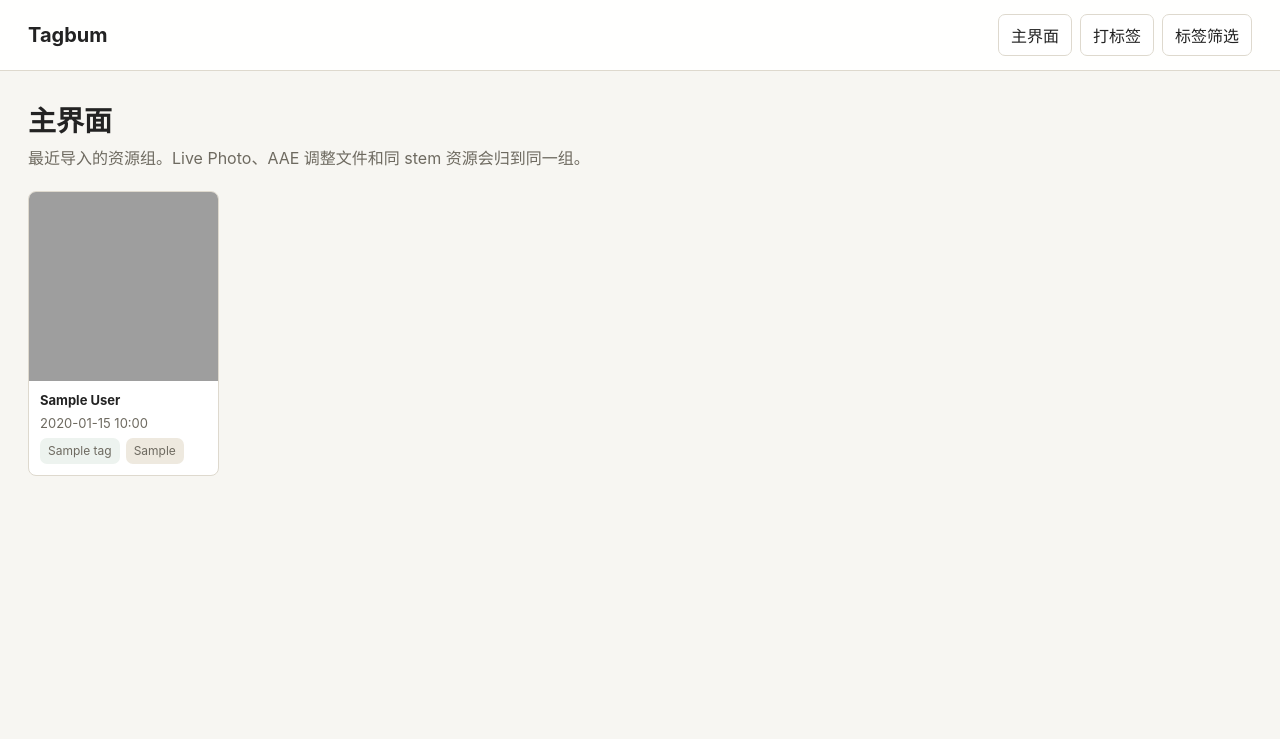
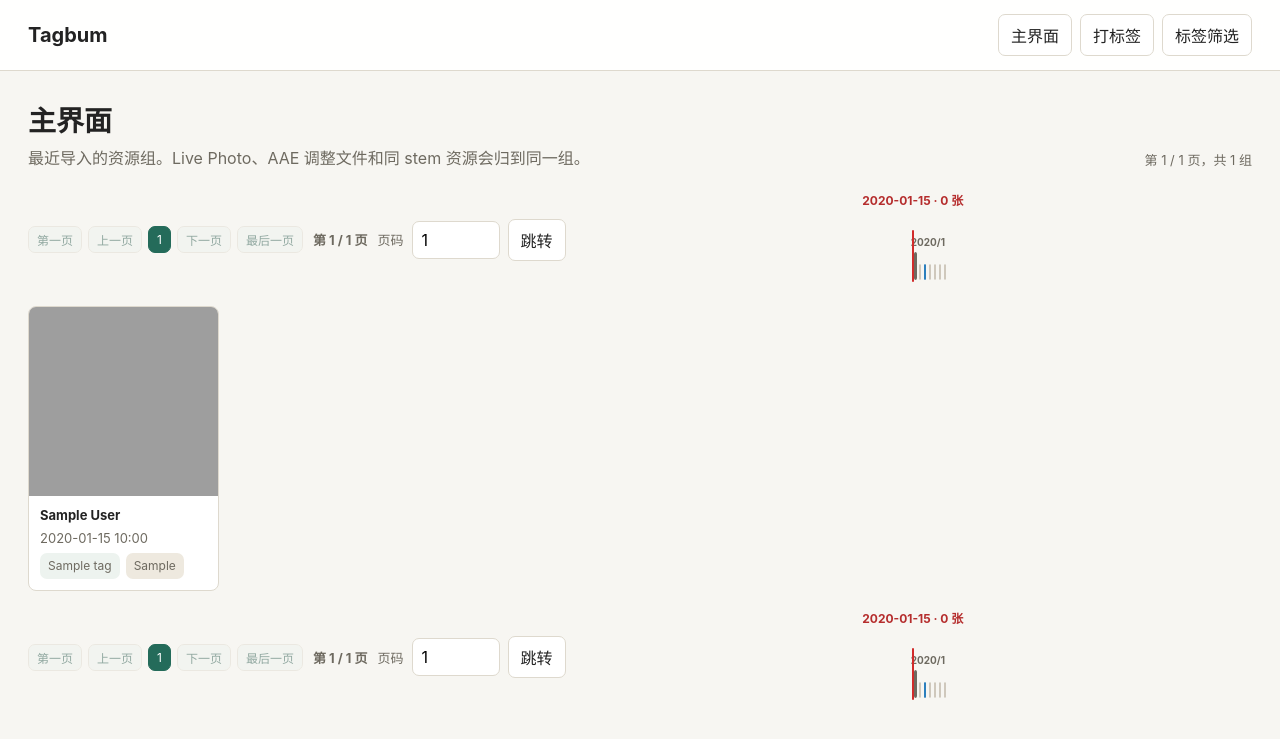
Before and after one commit to Headmaster218/Tagbum, a FastAPI app: page / in a window 1280 px wide. Shown: the top 739 px of the page. Run offline with FastAPI, Linux system fonts and the light colour scheme; tables that the repository leaves empty hold one stand-in row (values such as "Sample post"); some libraries are stand-ins or nearby versions; grey boxes are pictures that could not be loaded.

Commit message:
V0.2.0 加入页面跳转和时间轴

```diff
--- a/Tagbum/main.py
+++ b/Tagbum/main.py
@@ -1,5 +1,6 @@
 from __future__ import annotations
 
+from datetime import date, datetime, timedelta
 from pathlib import Path
 
 from fastapi import Depends, FastAPI, Form, HTTPException, Request
@@ -14,6 +15,8 @@ from .media import WEB_IMAGE_EXTENSIONS, build_full_preview
 from .models import AssetGroup, AssetResource, AssetTag, Tag
 
 PACKAGE_DIR = Path(__file__).resolve().parent
+HOME_PAGE_SIZE = 72
+TAGGER_PAGE_SIZE = 80
 
 app = FastAPI(title="Tagbum")
 templates = Jinja2Templates(directory=PACKAGE_DIR / "templates")
@@ -26,10 +29,34 @@ def startup() -> None:
 
 
 @app.get("/", response_class=HTMLResponse)
-def home(request: Request, session: Session = Depends(get_session)) -> HTMLResponse:
-    groups = _load_groups(session, limit=72)
+def home(
+    request: Request,
+    page: int = 1,
+    jump_date: str | None = None,
+    session: Session = Depends(get_session),
+) -> HTMLResponse:
+    total_groups = _count_groups(session)
+    if jump_date:
+        offset = _resolve_offset_for_date(session, jump_date)
+        page = offset // HOME_PAGE_SIZE + 1
+    page = max(1, min(page, max(1, _total_pages(total_groups, HOME_PAGE_SIZE))))
+    offset = (page - 1) * HOME_PAGE_SIZE
+    groups = _load_groups(session, limit=HOME_PAGE_SIZE, offset=offset)
     tags = _load_tags(session)
-    return templates.TemplateResponse(request, "index.html", {"groups": groups, "tags": tags})
+    return templates.TemplateResponse(
+        request,
+        "index.html",
+        {
+            "groups": groups,
+            "tags": tags,
+            "page": page,
+            "total_pages": _total_pages(total_groups, HOME_PAGE_SIZE),
+            "total_groups": total_groups,
+            "page_window": _page_window(page, _total_pages(total_groups, HOME_PAGE_SIZE)),
+            "active_date": jump_date or "",
+            "current_date": _first_group_date(groups),
+        },
+    )
 
 
 @app.get("/tag", response_class=HTMLResponse)
@@ -52,6 +79,7 @@ def tag_page(
             "tagged_count": tagged_count,
             "untagged_count": untagged_count,
             "active_status": active_status,
+            "current_date": _first_group_date(_load_groups(session, tag_status=active_status, limit=1)),
         },
     )
 
@@ -78,6 +106,46 @@ def api_groups(
         _group_payload(group, include_resources=include_resources)
         for group in _load_groups(session, tag=tag, tag_status=tag_status, limit=limit, offset=offset)
     ]
+
+
+@app.get("/api/position")
+def api_position(
+    jump_date: str | None = None,
+    index: int | None = None,
+    tag_status: str | None = None,
+    session: Session = Depends(get_session),
+) -> dict:
+    total = _count_groups(session, tag_status=tag_status)
+    if total == 0:
+        return {"offset": 0, "total": 0}
+    if jump_date:
+        offset = _resolve_offset_for_date(session, jump_date, tag_status=tag_status)
+    elif index is not None:
+        offset = max(0, min(index - 1, total - 1))
+    else:
+        offset = 0
+    return {"offset": offset, "total": total}
+
+
+@app.get("/api/dates")
+def api_dates(tag_status: str | None = None, session: Session = Depends(get_session)) -> dict:
+    counts = _date_counts(session, tag_status=tag_status)
+    if not counts:
+        return {"dates": [], "min_date": None, "max_date": None}
+    days = []
+    months = sorted({(day.year, day.month) for day in counts})
+    for year, month in months:
+        current = date(year, month, 1)
+        if month == 12:
+            end = date(year + 1, 1, 1) - timedelta(days=1)
+        else:
+            end = date(year, month + 1, 1) - timedelta(days=1)
+        while current <= end:
+            days.append({"date": current.isoformat(), "count": counts.get(current, 0)})
+            current += timedelta(days=1)
+    start = min(counts)
+    end = max(counts)
+    return {"dates": days, "min_date": start.isoformat(), "max_date": end.isoformat()}
 
 
 @app.get("/api/groups/{group_id}")
@@ -205,6 +273,55 @@ def _count_groups(session: Session, tag_status: str | None = None) -> int:
     return session.scalar(query) or 0
 
 
+def _date_counts(session: Session, tag_status: str | None = None) -> dict[date, int]:
+    day = func.date(AssetGroup.taken_at)
+    query = select(day, func.count(AssetGroup.id)).where(AssetGroup.taken_at.is_not(None))
+    if tag_status == "tagged":
+        query = query.where(AssetGroup.tags.any())
+    elif tag_status == "untagged":
+        query = query.where(~AssetGroup.tags.any())
+    query = query.group_by(day)
+    counts: dict[date, int] = {}
+    for raw_day, count in session.execute(query):
+        if raw_day:
+            counts[date.fromisoformat(raw_day)] = count
+    return counts
+
+
+def _first_group_date(groups: list[AssetGroup]) -> str:
+    if not groups or groups[0].taken_at is None:
+        return ""
+    return groups[0].taken_at.date().isoformat()
+
+
+def _total_pages(total: int, page_size: int) -> int:
+    return max(1, (total + page_size - 1) // page_size)
+
+
+def _page_window(page: int, total_pages: int, radius: int = 2) -> list[int]:
+    start = max(1, page - radius)
+    end = min(total_pages, page + radius)
+    return list(range(start, end + 1))
+
+
+def _resolve_offset_for_date(session: Session, raw_date: str, tag_status: str | None = None) -> int:
+    try:
+        target = date.fromisoformat(raw_date)
+    except ValueError:
+        return 0
+    rows = list(session.scalars(_group_query(tag_status=tag_status).where(AssetGroup.taken_at.is_not(None))))
+    if not rows:
+        return 0
+    same_day = [index for index, group in enumerate(rows) if group.taken_at and group.taken_at.date() == target]
+    if same_day:
+        return same_day[0]
+    nearest_index, _ = min(
+        enumerate(rows),
+        key=lambda item: abs(((item[1].taken_at or datetime.min).date() - target).days),
+    )
+    return nearest_index
+
+
 def _group_payload(group: AssetGroup, include_resources: bool = False) -> dict:
     resource_kinds = sorted({_payload_kind(resource, group) for resource in group.resources})
     payload = {
--- a/Tagbum/static/app.css
+++ b/Tagbum/static/app.css
@@ -160,6 +160,191 @@ main {
 
 .filters {
   margin-bottom: 18px;
+}
+
+.toolbar,
+.pager {
+  display: flex;
+  align-items: center;
+  gap: 10px;
+  flex-wrap: wrap;
+  margin-bottom: 18px;
+}
+
+.pager {
+  justify-content: space-between;
+  margin-top: 18px;
+}
+
+.pager:first-of-type {
+  margin-top: 0;
+}
+
+.pager-pages {
+  display: flex;
+  gap: 6px;
+  flex-wrap: wrap;
+}
+
+.pager-status {
+  color: var(--muted);
+  font-size: 13px;
+  font-weight: 650;
+}
+
+.inline-form {
+  display: inline-flex;
+  align-items: center;
+  gap: 8px;
+  flex-wrap: wrap;
+}
+
+.inline-form label,
+.page-count {
+  color: var(--muted);
+  font-size: 13px;
+}
+
+.inline-form input[type="number"] {
+  width: 88px;
+}
+
+.pager-jump {
+  display: grid;
+  grid-template-columns: auto 88px auto minmax(280px, 1fr);
+  align-items: center;
+  gap: 8px;
+  min-width: min(100%, 640px);
+  flex: 1 1 520px;
+}
+
+.pager-jump label {
+  color: var(--muted);
+  font-size: 13px;
+}
+
+.pager-jump input[type="number"] {
+  width: 88px;
+}
+
+.date-strip-shell {
+  display: grid;
+  gap: 6px;
+  min-width: 0;
+  position: relative;
+}
+
+.date-strip-info {
+  justify-self: center;
+  color: #b52d2d;
+  font-size: 12px;
+  font-weight: 750;
+}
+
+.date-strip {
+  display: flex;
+  gap: 0;
+  min-width: 0;
+  overflow-x: auto;
+  overscroll-behavior-x: contain;
+  padding: 22px 50% 8px;
+  scrollbar-width: thin;
+  scroll-behavior: auto;
+  cursor: grab;
+  user-select: none;
+}
+
+.date-strip.dragging {
+  cursor: grabbing;
+  scroll-behavior: auto;
+}
+
+.date-strip-shell::after {
+  content: "";
+  position: absolute;
+  left: 50%;
+  bottom: 6px;
+  width: 2px;
+  height: 52px;
+  background: #d12b2b;
+  border-radius: 999px;
+  transform: translateX(-1px);
+  pointer-events: none;
+  z-index: 2;
+}
+
+.date-cell {
+  flex: 0 0 auto;
+  position: relative;
+  width: 5px;
+  height: 44px;
+  min-height: 0;
+  padding: 0;
+  border: 0;
+  border-radius: 0;
+  background: transparent;
+  color: var(--muted);
+  font-size: 10px;
+}
+
+.date-cell.has-images {
+  background: transparent;
+  color: #16466b;
+}
+
+.date-cell.empty-day {
+  background: transparent;
+  color: var(--muted);
+}
+
+.date-cell.active {
+  background: transparent;
+  color: #b52d2d;
+}
+
+.date-cell .tick {
+  position: absolute;
+  left: 50%;
+  bottom: 0;
+  width: 2px;
+  height: 16px;
+  border-radius: 999px;
+  background: #ffffff;
+  border: 1px solid #cfc8bc;
+  transform: translateX(-1px);
+}
+
+.date-cell.has-images .tick {
+  background: #2c7fbd;
+  border-color: #2c7fbd;
+}
+
+.date-cell.month-start .tick {
+  width: 3px;
+  height: 28px;
+  background: currentColor;
+  border-color: currentColor;
+}
+
+.date-cell.active .tick {
+  background: #d12b2b;
+  border-color: #d12b2b;
+}
+
+.month-label {
+  position: absolute;
+  left: 0;
+  top: 0;
+  white-space: nowrap;
+  transform: translateX(-2px);
+  color: currentColor;
+  font-size: 10px;
+  font-weight: 650;
+}
+
+.filter-chip.disabled {
+  opacity: 0.45;
+  pointer-events: none;
 }
 
 .chip,
@@ -460,4 +645,12 @@ input {
   .tagger-photo {
     height: 58vh;
   }
+
+  .pager-jump {
+    grid-template-columns: auto 88px auto;
+  }
+
+  .date-strip-shell {
+    grid-column: 1 / -1;
+  }
 }
--- a/Tagbum/static/app.js
+++ b/Tagbum/static/app.js
@@ -18,10 +18,13 @@ const previewState = {
 const taggerState = {
   groups: [],
   index: 0,
+  baseOffset: 0,
   total: 0,
   status: "untagged",
   loading: false,
 };
+
+const dateStripState = new WeakMap();
 
 function escapeHtml(value) {
   return String(value)
@@ -29,6 +32,168 @@ function escapeHtml(value) {
     .replaceAll("<", "&lt;")
     .replaceAll(">", "&gt;")
     .replaceAll('"', "&quot;");
+}
+
+function formatDateLabel(value) {
+  const date = new Date(`${value}T00:00:00`);
+  return `${date.getMonth() + 1}/${date.getDate()}`;
+}
+
+function formatMonthLabel(value) {
+  const date = new Date(`${value}T00:00:00`);
+  return `${date.getFullYear()}/${date.getMonth() + 1}`;
+}
+
+function addDays(value, days) {
+  const date = new Date(`${value}T00:00:00`);
+  date.setDate(date.getDate() + days);
+  return date.toISOString().slice(0, 10);
+}
+
+function compactDateItems(items, bucketSize = 5) {
+  const compact = [];
+  for (let index = 0; index < items.length; index += bucketSize) {
+    const bucket = items.slice(index, index + bucketSize);
+    const start = bucket[0].date;
+    const end = bucket[bucket.length - 1].date;
+    const count = bucket.reduce((total, item) => total + item.count, 0);
+    compact.push({ date: start, end_date: end, count });
+  }
+  return compact;
+}
+
+function cellCenterOffset(strip, cell) {
+  return cell.offsetLeft + cell.offsetWidth / 2 - strip.clientWidth / 2;
+}
+
+function centerDateCell(strip, cell) {
+  const previousBehavior = strip.style.scrollBehavior;
+  strip.style.scrollBehavior = "auto";
+  strip.scrollLeft = Math.max(0, cellCenterOffset(strip, cell));
+  strip.style.scrollBehavior = previousBehavior;
+}
+
+function cellAtStripCenter(strip) {
+  const cells = [...strip.querySelectorAll("[data-date]")];
+  if (!cells.length) return null;
+  const center = strip.scrollLeft + strip.clientWidth / 2;
+  return cells.reduce((nearest, cell) => {
+    const cellCenter = cell.offsetLeft + cell.offsetWidth / 2;
+    const nearestCenter = nearest.offsetLeft + nearest.offsetWidth / 2;
+    return Math.abs(cellCenter - center) < Math.abs(nearestCenter - center) ? cell : nearest;
+  }, cells[0]);
+}
+
+function updateDateStripFromCenter(strip, updateHidden = true) {
+  const cell = cellAtStripCenter(strip);
+  if (!cell) return;
+  setDateStripSelection(strip, cell.dataset.date, cell.dataset.count, updateHidden, false);
+}
+
+function setDateStripSelection(strip, value, count = null, updateHidden = true, recenter = true) {
+  const form = strip.closest("form");
+  const hidden = form?.querySelector("[data-date-strip-value]");
+  const info = form?.querySelector("[data-date-strip-info]");
+  if (hidden && updateHidden) hidden.value = value;
+  strip.dataset.selectedDate = value;
+  strip.querySelectorAll(".date-cell.active").forEach((cell) => cell.classList.remove("active"));
+  const cell = strip.querySelector(`[data-date="${CSS.escape(value)}"]`);
+  if (cell) {
+    cell.classList.add("active");
+    if (recenter) centerDateCell(strip, cell);
+  }
+  const shownCount = count ?? cell?.dataset.count ?? 0;
+  const endDate = cell?.dataset.endDate || value;
+  if (info) info.textContent = endDate === value ? `${value} · ${shownCount} 张` : `${value} - ${endDate} · ${shownCount} 张`;
+}
+
+async function initDateStrips() {
+  const strips = [...document.querySelectorAll("[data-date-strip]")];
+  await Promise.all(strips.map(initDateStrip));
+}
+
+async function initDateStrip(strip) {
+  const params = new URLSearchParams();
+  if (strip.dataset.tagStatus) params.set("tag_status", strip.dataset.tagStatus);
+  const response = await fetch(`/api/dates?${params.toString()}`);
+  const payload = await response.json();
+  if (!payload.dates.length) {
+    strip.innerHTML = `<span class="muted-text">没有可用日期</span>`;
+    return;
+  }
+
+  const dateItems = compactDateItems(payload.dates, 5);
+  strip.innerHTML = dateItems
+    .map((item) => {
+      const hasImages = item.count > 0;
+      const day = Number(item.date.slice(8, 10));
+      const monthLabel = day === 1 ? `<span class="month-label">${formatMonthLabel(item.date)}</span>` : "";
+      return `<button class="date-cell ${hasImages ? "has-images" : "empty-day"} ${day <= 5 ? "month-start" : ""}" type="button" data-date="${item.date}" data-end-date="${item.end_date}" data-count="${item.count}" title="${item.date} - ${item.end_date} · ${item.count} 张"><span class="tick"></span>${monthLabel}</button>`;
+    })
+    .join("");
+
+  strip.addEventListener("wheel", (event) => {
+    event.preventDefault();
+    strip.scrollLeft += event.deltaY || event.deltaX;
+    updateDateStripFromCenter(strip, true);
+  }, { passive: false });
+
+  let scrollTimer = null;
+  strip.addEventListener("scroll", () => {
+    window.clearTimeout(scrollTimer);
+    scrollTimer = window.setTimeout(() => updateDateStripFromCenter(strip, true), 40);
+  });
+
+  dateStripState.set(strip, { dragging: false, moved: false, startX: 0, scrollLeft: 0 });
+
+  strip.addEventListener("pointerdown", (event) => {
+    if (event.button !== 0) return;
+    const state = dateStripState.get(strip);
+    state.dragging = true;
+    state.moved = false;
+    state.startX = event.clientX;
+    state.scrollLeft = strip.scrollLeft;
+    strip.setPointerCapture(event.pointerId);
+    strip.classList.add("dragging");
+  });
+
+  strip.addEventListener("pointermove", (event) => {
+    const state = dateStripState.get(strip);
+    if (!state?.dragging) return;
+    const delta = event.clientX - state.startX;
+    if (Math.abs(delta) > 3) state.moved = true;
+    strip.scrollLeft = state.scrollLeft - delta;
+  });
+
+  strip.addEventListener("pointerup", (event) => {
+    const state = dateStripState.get(strip);
+    if (!state) return;
+    state.dragging = false;
+    strip.releasePointerCapture(event.pointerId);
+    strip.classList.remove("dragging");
+    updateDateStripFromCenter(strip, true);
+  });
+
+  strip.addEventListener("pointercancel", () => {
+    const state = dateStripState.get(strip);
+    if (!state) return;
+    state.dragging = false;
+    strip.classList.remove("dragging");
+  });
+
+  strip.addEventListener("click", (event) => {
+    const state = dateStripState.get(strip);
+    if (state?.moved) {
+      state.moved = false;
+      return;
+    }
+    const cell = event.target.closest("[data-date]");
+    if (!cell) return;
+    setDateStripSelection(strip, cell.dataset.date, cell.dataset.count, true, true);
+  });
+
+  const selected = strip.dataset.selectedDate || payload.max_date;
+  setDateStripSelection(strip, selected, null, Boolean(strip.dataset.selectedDate), true);
 }
 
 function imageResource(group) {
@@ -265,11 +430,24 @@ async function loadTaggerChunk() {
   if (taggerState.loading) return;
   taggerState.loading = true;
   const response = await fetch(
-    `/api/groups?tag_status=${encodeURIComponent(taggerState.status)}&include_resources=true&offset=${taggerState.groups.length}&limit=80`
+    `/api/groups?tag_status=${encodeURIComponent(taggerState.status)}&include_resources=true&offset=${taggerState.baseOffset + taggerState.groups.length}&limit=80`
   );
   const groups = await response.json();
   groups.forEach((group) => groupCache.set(Number(group.id), group));
   taggerState.groups.push(...groups);
+  taggerState.loading = false;
+}
+
+async function loadTaggerWindow(offset) {
+  taggerState.loading = true;
+  taggerState.baseOffset = Math.max(0, Math.min(offset, Math.max(0, taggerState.total - 1)));
+  taggerState.index = 0;
+  const response = await fetch(
+    `/api/groups?tag_status=${encodeURIComponent(taggerState.status)}&include_resources=true&offset=${taggerState.baseOffset}&limit=80`
+  );
+  const groups = await response.json();
+  groups.forEach((group) => groupCache.set(Number(group.id), group));
+  taggerState.groups = groups;
   taggerState.loading = false;
 }
 
@@ -367,19 +545,39 @@ function renderTagger() {
   title.textContent = group.display_name;
   date.textContent = group.taken_at ? new Date(group.taken_at).toLocaleString() : "未知时间";
   kinds.innerHTML = group.resource_kinds.map((kind) => `<span class="chip muted">${escapeHtml(kind)}</span>`).join("");
-  position.textContent = String(taggerState.index + 1);
+  position.textContent = String(taggerState.baseOffset + taggerState.index + 1);
   renderCurrentTags(group);
 }
 
 async function moveTagger(delta) {
   const nextIndex = taggerState.index + delta;
-  if (nextIndex < 0) return;
-  if (nextIndex >= taggerState.groups.length - 12 && taggerState.groups.length < taggerState.total) {
+  if (nextIndex < 0) {
+    if (taggerState.baseOffset <= 0) return;
+    const nextOffset = Math.max(0, taggerState.baseOffset - 80);
+    await loadTaggerWindow(nextOffset);
+    taggerState.index = Math.min(79, taggerState.groups.length - 1);
+    renderTagger();
+    return;
+  }
+  if (nextIndex >= taggerState.groups.length - 12 && taggerState.baseOffset + taggerState.groups.length < taggerState.total) {
     await loadTaggerChunk();
   }
   if (nextIndex >= taggerState.groups.length) return;
   taggerState.index = nextIndex;
   renderTagger();
+}
+
+async function jumpTaggerToOffset(offset) {
+  await loadTaggerWindow(offset);
+  renderTagger();
+}
+
+async function resolveTaggerOffset(params) {
+  const query = new URLSearchParams({ tag_status: taggerState.status });
+  if (params.index) query.set("index", params.index);
+  if (params.jumpDate) query.set("jump_date", params.jumpDate);
+  const response = await fetch(`/api/position?${query.toString()}`);
+  return response.json();
 }
 
 async function copyPreviousTags() {
@@ -498,6 +696,16 @@ document.addEventListener("click", async (event) => {
 });
 
 document.addEventListener("submit", async (event) => {
+  const combinedJumpForm = event.target.closest("[data-jump-combined-form]");
+  if (combinedJumpForm) {
+    event.preventDefault();
+    const jumpDate = combinedJumpForm.elements.jump_date.value;
+    const index = combinedJumpForm.elements.index.value;
+    const position = await resolveTaggerOffset(jumpDate ? { jumpDate } : { index });
+    await jumpTaggerToOffset(position.offset);
+    return;
+  }
+
   const quickForm = event.target.closest("#quick-tag-form");
   if (quickForm) {
     event.preventDefault();
@@ -595,3 +803,4 @@ document.addEventListener("pointerleave", (event) => {
 });
 
 initTagger();
+initDateStrips();
--- /dev/null
+++ b/Tagbum/templates/_pager.html
@@ -0,0 +1,24 @@
+<section class="pager">
+  <nav class="pager-pages" aria-label="分页">
+    <a class="filter-chip {% if page <= 1 %}disabled{% endif %}" href="/?page=1">第一页</a>
+    <a class="filter-chip {% if page <= 1 %}disabled{% endif %}" href="/?page={{ page - 1 if page > 1 else 1 }}">上一页</a>
+    {% for number in page_window %}
+      <a class="filter-chip {% if number == page %}active{% endif %}" href="/?page={{ number }}">{{ number }}</a>
+    {% endfor %}
+    <a class="filter-chip {% if page >= total_pages %}disabled{% endif %}" href="/?page={{ page + 1 if page < total_pages else total_pages }}">下一页</a>
+    <a class="filter-chip {% if page >= total_pages %}disabled{% endif %}" href="/?page={{ total_pages }}">最后一页</a>
+  </nav>
+
+  <div class="pager-status">第 {{ page }} / {{ total_pages }} 页</div>
+
+  <form class="pager-jump" action="/" method="get">
+    <label>页码</label>
+    <input type="number" name="page" min="1" max="{{ total_pages }}" value="{{ page }}">
+    <input type="hidden" name="jump_date" value="{{ active_date }}" data-date-strip-value>
+    <button type="submit">跳转</button>
+    <div class="date-strip-shell">
+      <div class="date-strip-info" data-date-strip-info>选择日期</div>
+      <div class="date-strip" data-date-strip data-target="home" data-selected-date="{{ active_date or current_date }}"></div>
+    </div>
+  </form>
+</section>
--- a/Tagbum/templates/index.html
+++ b/Tagbum/templates/index.html
@@ -5,7 +5,12 @@
     <h1>主界面</h1>
     <p>最近导入的资源组。Live Photo、AAE 调整文件和同 stem 资源会归到同一组。</p>
   </div>
+  <div class="page-count">
+    第 {{ page }} / {{ total_pages }} 页，共 {{ total_groups }} 组
+  </div>
 </section>
+
+{% include "_pager.html" %}
 
 <section class="gallery">
   {% for group in groups %}
@@ -14,4 +19,6 @@
     <p class="empty">还没有索引照片。先运行导入命令。</p>
   {% endfor %}
 </section>
+
+{% include "_pager.html" %}
 {% endblock %}
```
Also changed, not shown: Tagbum/templates/tag.html (+13 -0 lines).
